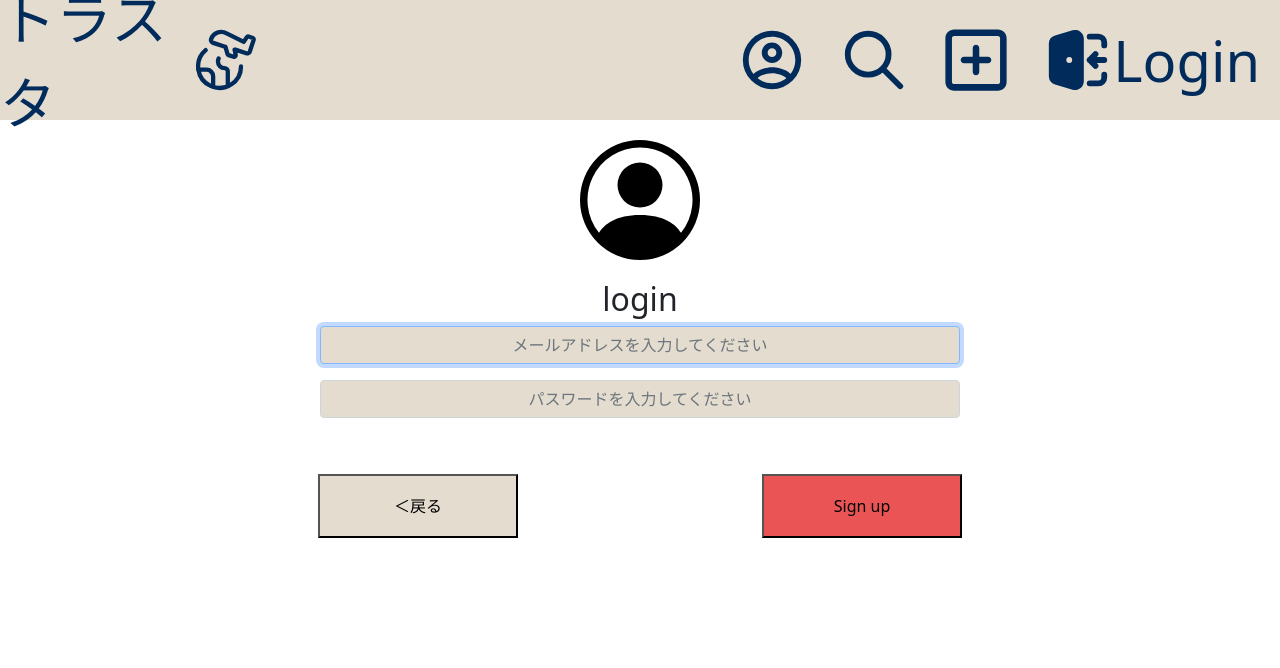
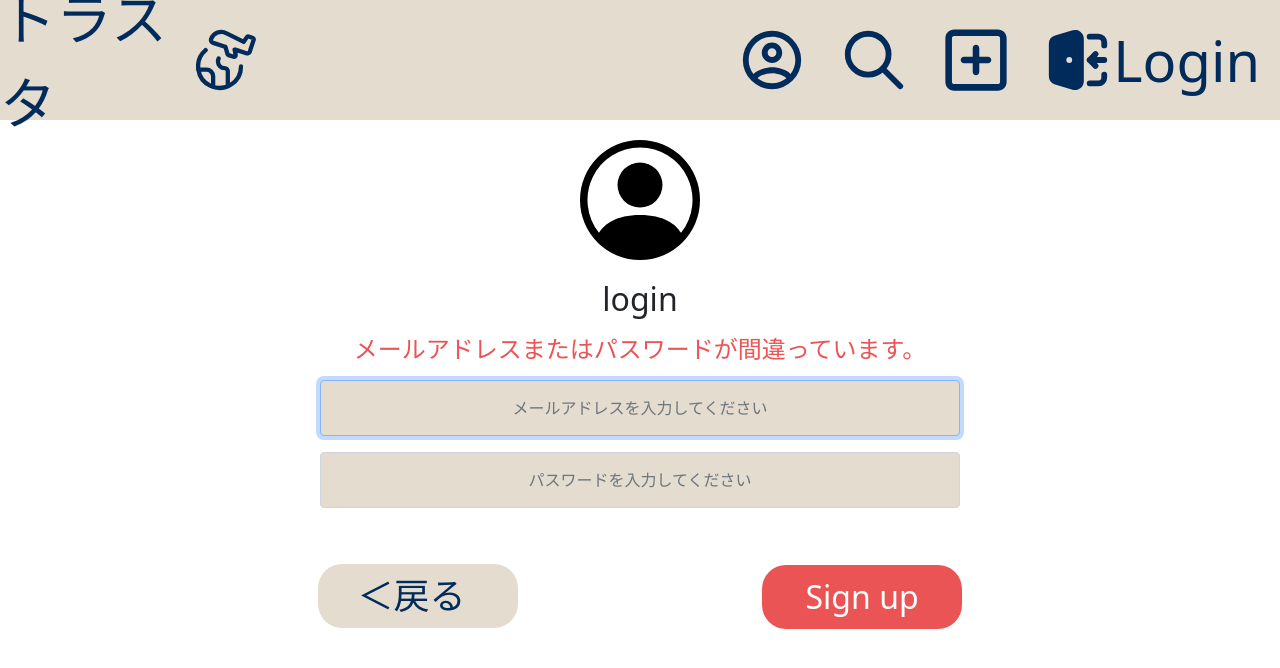
Before and after one commit to Aso2101037/2023Dev3warly, a PHP site: page /login.html in a window 1280 px wide. Shown: the top 668 px of the page. Run offline with PHP 8.4, Linux system fonts and the light colour scheme.

Commit message:
ログイン画面完成

```diff
--- a/src/login.html
+++ b/src/login.html
@@ -17,7 +17,7 @@
     <div class="img-error">
                 <img src="images/icon.svg" class="icon">
                 <h2>login</h2>
-                <div class="error"></div>
+                <div class="error">メールアドレスまたはパスワードが間違っています。</div>
     </div>
     <form class="form-signin">
         <div class="email">
--- a/src/style/login-out.css
+++ b/src/style/login-out.css
@@ -12,12 +12,17 @@
 .icon{
     width: 15vh;
     height: 20vh;
-    text-align: center;
 }
-
+.error{
+    font-size: 3vh;
+    color: #EA5455;
+    margin-top:1%;
+    margin-bottom:1%;
+}
 #inputEmail{
     background: #E4DCCF;
     width: 80vh;
+    height: 7vh;
     text-align: center;
 
 }
@@ -25,6 +30,7 @@
     margin-top: 2vh;
     background: #E4DCCF;
     width: 80vh;
+    height: 7vh;
     text-align: center;
 }
 .back{
@@ -32,10 +38,19 @@
     width:25vh;
     height: 8vh;
     background: #E4DCCF;
+    font-size:4.5vh;
+    padding-right: 1%;
+    border-radius:3vh;
+    color:#002B5B;
+    border: none;
 }
 .sign-up{
     margin-left: 30vh;
     width: 25vh;
     height: 8vh;
     background:#EA5455;
+    font-size:4vh;
+    border-radius:3vh;
+    color:#FFFFFF;
+    border: none;
 }
```
